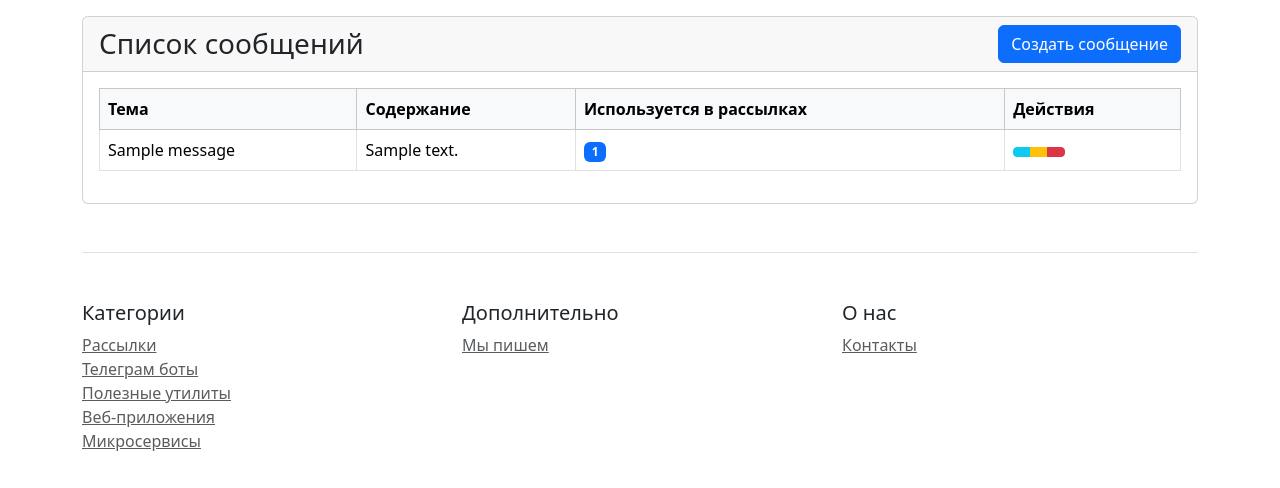
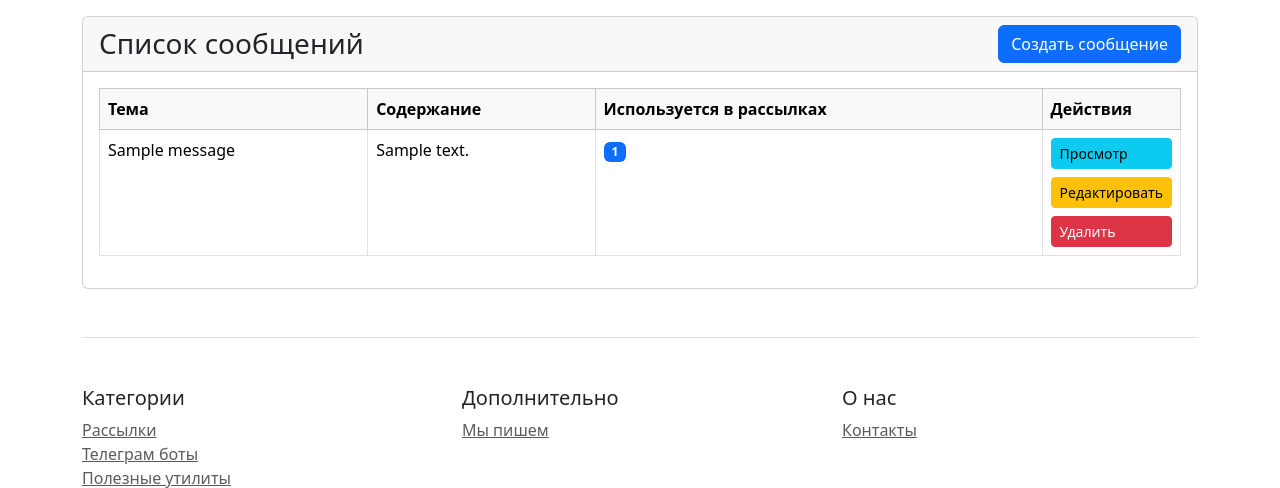
Before and after one commit to Dal-Opez/course_work_django, a Django app: page /messages/ in a window 1280 px wide. Shown: the part 75-563 px from the top of the page. Run offline with Django 5.2, Linux system fonts and the light colour scheme; tables that the repository leaves empty hold one stand-in row (values such as "Sample post"); some libraries are stand-ins or nearby versions.

Commit message:
changed message_list.html

```diff
--- a/mailing/templates/mailing/message_list.html
+++ b/mailing/templates/mailing/message_list.html
@@ -21,7 +21,7 @@
                                 <th>Тема</th>
                                 <th>Содержание</th>
                                 <th>Используется в рассылках</th>
-                                <th>Действия</th>
+                                <th style="width: 120px;">Действия</th>
                             </tr>
                         </thead>
                         <tbody>
@@ -35,18 +35,18 @@
                                     </span>
                                 </td>
                                 <td>
-                                    <div class="btn-group btn-group-sm">
+                                    <div class="d-flex flex-column gap-2">
                                         <a href="{% url 'mailing:message_detail' message.pk %}"
-                                           class="btn btn-info" title="Просмотр">
-                                            <i class="fas fa-eye"></i>
+                                           class="btn btn-sm btn-info">
+                                           <i class="fas fa-eye"></i> Просмотр
                                         </a>
                                         <a href="{% url 'mailing:message_update' message.pk %}"
-                                           class="btn btn-warning" title="Редактировать">
-                                            <i class="fas fa-edit"></i>
+                                           class="btn btn-sm btn-warning">
+                                           <i class="fas fa-edit"></i> Редактировать
                                         </a>
                                         <a href="{% url 'mailing:message_delete' message.pk %}"
-                                           class="btn btn-danger" title="Удалить">
-                                            <i class="fas fa-trash-alt"></i>
+                                           class="btn btn-sm btn-danger">
+                                           <i class="fas fa-trash-alt"></i> Удалить
                                         </a>
                                     </div>
                                 </td>
@@ -69,4 +69,15 @@
         </div>
     </div>
 </div>
+
+<style>
+    .gap-2 {
+        gap: 0.5rem;
+    }
+    .btn-sm {
+        padding: 0.25rem 0.5rem;
+        font-size: 0.875rem;
+        text-align: left;
+    }
+</style>
 {% endblock %}
```
